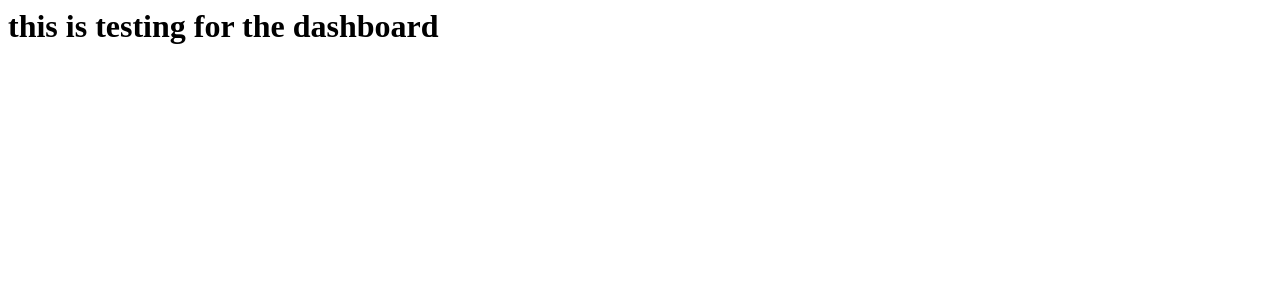
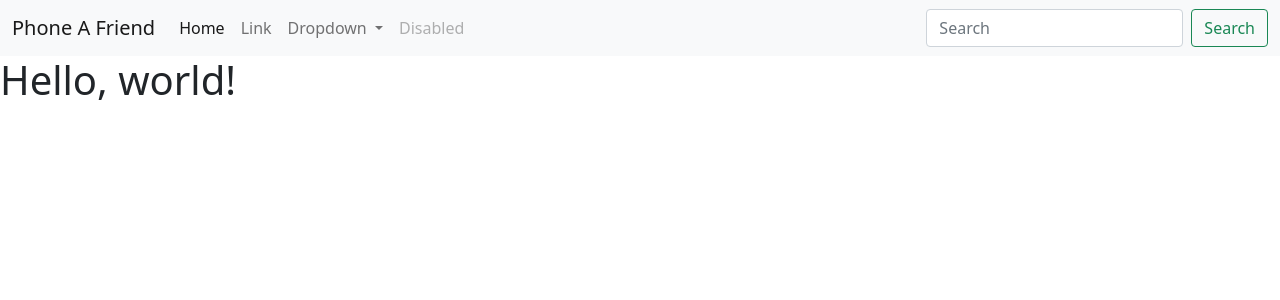
Before and after one commit to dallasgere/phone-a-friend, a Flask app: template templates/dashboard.html in a window 1280 px wide. Shown: the top 300 px of the page. Run offline with Flask 3, Linux system fonts and the light colour scheme; the template is opened without the code that fills it, so the values that code supplies are empty.

Commit message:
Dashboard nav

```diff
--- a/templates/dashboard.html
+++ b/templates/dashboard.html
@@ -1,6 +1,63 @@
-<html>
-  <head></head>
+<!doctype html>
+<html lang="en">
+  <head>
+    <!-- Required meta tags -->
+    <meta charset="utf-8">
+    <meta name="viewport" content="width=device-width, initial-scale=1">
+
+    <!-- Bootstrap CSS -->
+    <link href="https://cdn.jsdelivr.net/npm/bootstrap@5.0.2/dist/css/bootstrap.min.css" rel="stylesheet" integrity="sha384-EVSTQN3/azprG1Anm3QDgpJLIm9Nao0Yz1ztcQTwFspd3yD65VohhpuuCOmLASjC" crossorigin="anonymous">
+
+    <title>Hello, world!</title>
+  </head>
+  <nav class="navbar navbar-expand-lg navbar-light bg-light">
+    <div class="container-fluid">
+      <a class="navbar-brand" href="#">Phone A Friend</a>
+      <button class="navbar-toggler" type="button" data-bs-toggle="collapse" data-bs-target="#navbarSupportedContent" aria-controls="navbarSupportedContent" aria-expanded="false" aria-label="Toggle navigation">
+        <span class="navbar-toggler-icon"></span>
+      </button>
+      <div class="collapse navbar-collapse" id="navbarSupportedContent">
+        <ul class="navbar-nav me-auto mb-2 mb-lg-0">
+          <li class="nav-item">
+            <a class="nav-link active" aria-current="page" href="#">Home</a>
+          </li>
+          <li class="nav-item">
+            <a class="nav-link" href="#">Link</a>
+          </li>
+          <li class="nav-item dropdown">
+            <a class="nav-link dropdown-toggle" href="#" id="navbarDropdown" role="button" data-bs-toggle="dropdown" aria-expanded="false">
+              Dropdown
+            </a>
+            <ul class="dropdown-menu" aria-labelledby="navbarDropdown">
+              <li><a class="dropdown-item" href="#">Action</a></li>
+              <li><a class="dropdown-item" href="#">Another action</a></li>
+              <li><hr class="dropdown-divider"></li>
+              <li><a class="dropdown-item" href="#">Something else here</a></li>
+            </ul>
+          </li>
+          <li class="nav-item">
+            <a class="nav-link disabled" href="#" tabindex="-1" aria-disabled="true">Disabled</a>
+          </li>
+        </ul>
+        <form class="d-flex">
+          <input class="form-control me-2" type="search" placeholder="Search" aria-label="Search">
+          <button class="btn btn-outline-success" type="submit">Search</button>
+        </form>
+      </div>
+    </div>
+  </nav>
   <body>
-    <h1>this is testing for the dashboard</h1>
+    <h1>Hello, world!</h1>
+
+    <!-- Optional JavaScript; choose one of the two! -->
+
+    <!-- Option 1: Bootstrap Bundle with Popper -->
+    <script src="https://cdn.jsdelivr.net/npm/bootstrap@5.0.2/dist/js/bootstrap.bundle.min.js" integrity="sha384-MrcW6ZMFYlzcLA8Nl+NtUVF0sA7MsXsP1UyJoMp4YLEuNSfAP+JcXn/tWtIaxVXM" crossorigin="anonymous"></script>
+
+    <!-- Option 2: Separate Popper and Bootstrap JS -->
+    <!--
+    <script src="https://cdn.jsdelivr.net/npm/@popperjs/core@2.9.2/dist/umd/popper.min.js" integrity="sha384-IQsoLXl5PILFhosVNubq5LC7Qb9DXgDA9i+tQ8Zj3iwWAwPtgFTxbJ8NT4GN1R8p" crossorigin="anonymous"></script>
+    <script src="https://cdn.jsdelivr.net/npm/bootstrap@5.0.2/dist/js/bootstrap.min.js" integrity="sha384-cVKIPhGWiC2Al4u+LWgxfKTRIcfu0JTxR+EQDz/bgldoEyl4H0zUF0QKbrJ0EcQF" crossorigin="anonymous"></script>
+    -->
   </body>
 </html>
```
